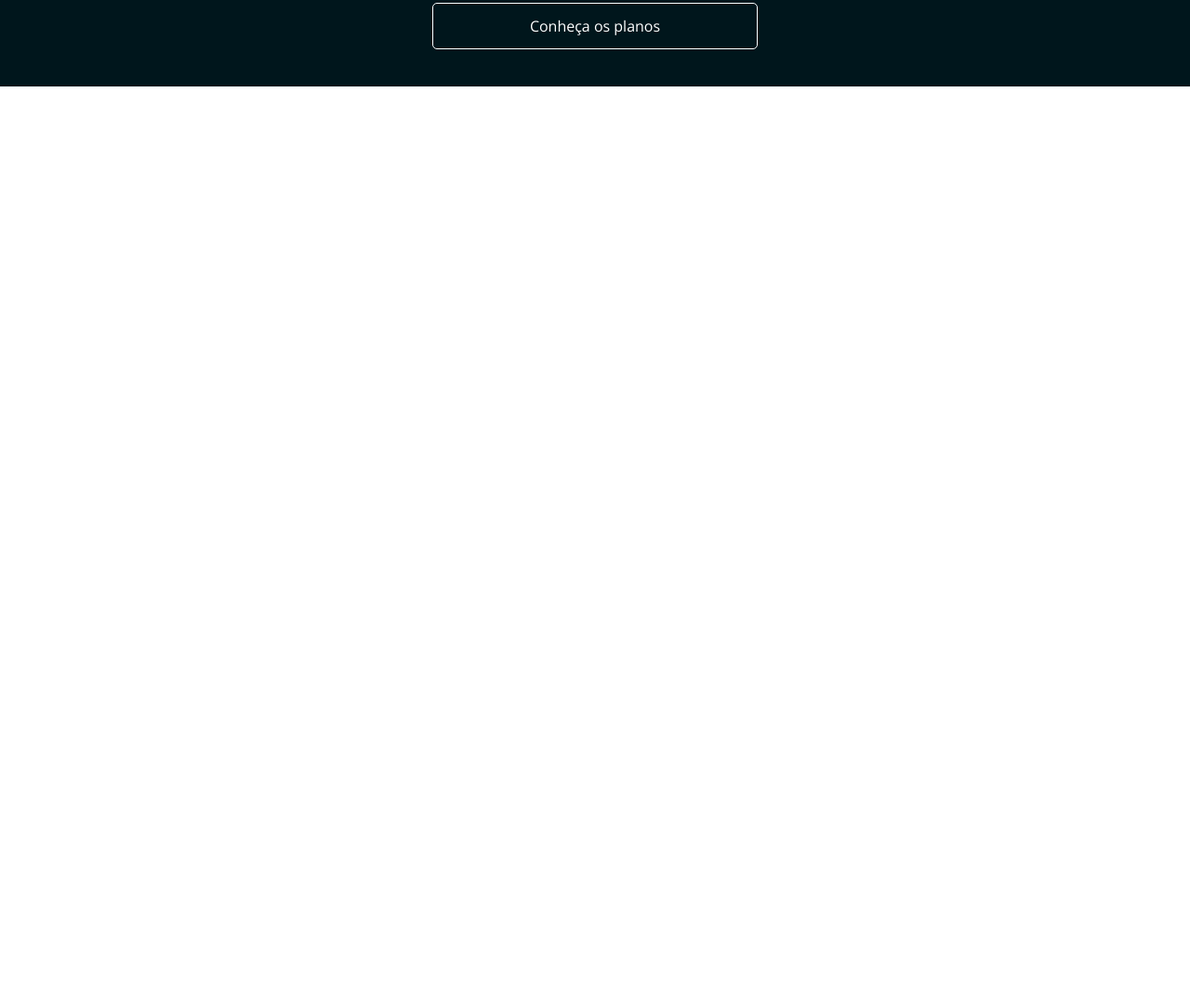
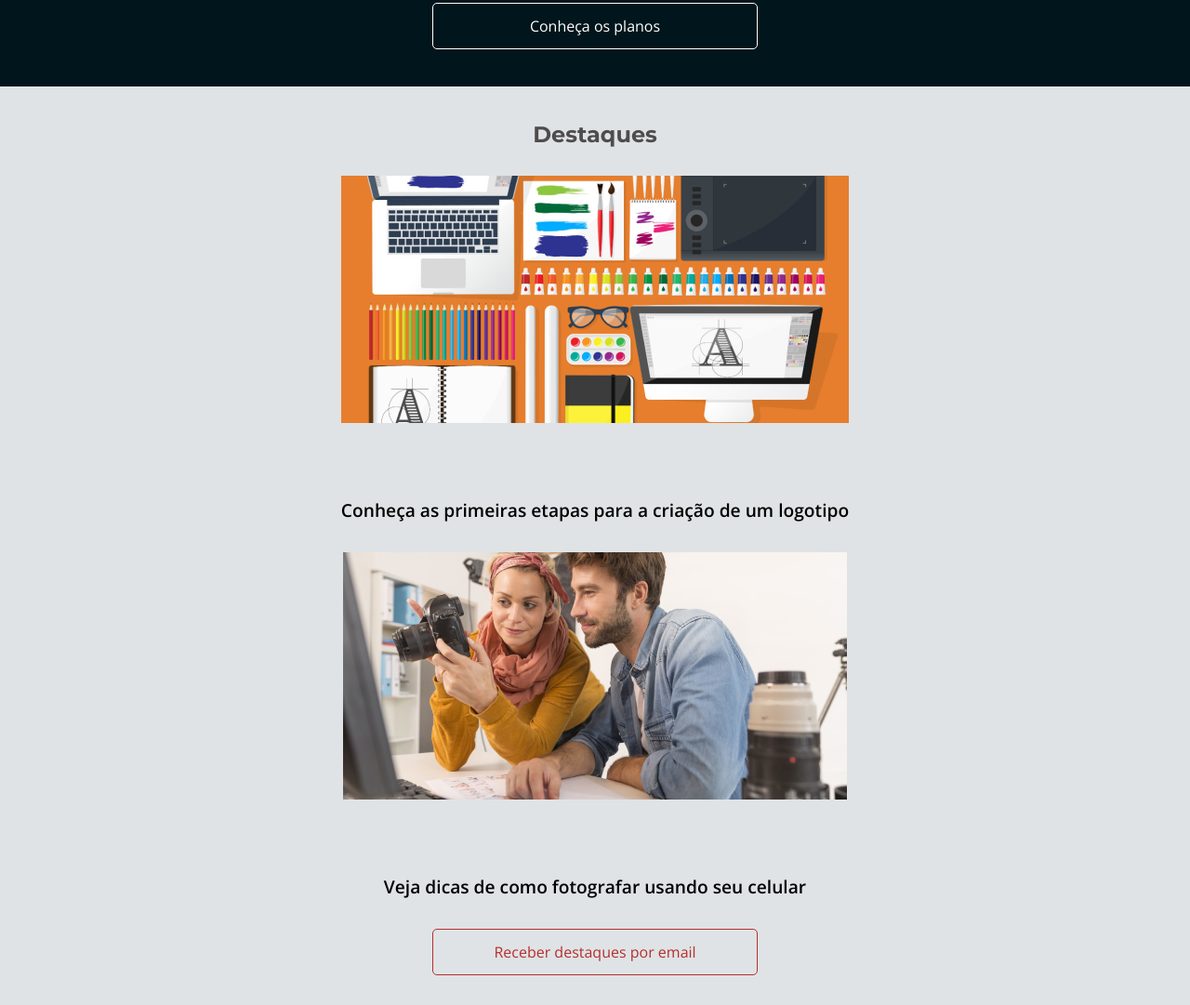
Before and after one commit to JTBCode86/Front-End, a plain HTML site: page Index.html in a window 1280 px wide. Shown: the part 316-1397 px from the top of the page at 93% size. Before the commit the page ends 800 px from the top, so only its background shows below. Drawn offline with nearby package versions, Linux system fonts and the light colour scheme.

Commit message:
Incluindo estilização no css destaques.

```diff
--- a/Index.html
+++ b/Index.html
@@ -16,6 +16,7 @@
         <link href="https://fonts.googleapis.com/css2?family=Montserrat:wght@300;400;700&family=Open+Sans:wght@300;400;600&display=swap" rel="stylesheet">
         <link href="css/cabecalho.css"rel="stylesheet">
         <link href="css/chamada.css" rel="stylesheet">
+        <link href="css/destaques.css" rel="stylesheet">
 
     </head>
     <body>
@@ -38,6 +39,22 @@
                 <p class="chamada__texto">Apeperia tem um jeito inovador de comparar e montar aplicativos para pequenas e médias empresas.</p>
                 <a href="#" class="chamada__botao botao">Conheça os planos</a>
             </section>
+
+            <section class="destaques container">
+                <h2 class="destaques__titulo">Destaques</h2>
+                <a href="#">
+                    <figure class="destaques__painel">
+                        <img src="img/comecando-criar-logotipo.png" alt="Painel do post sobre criação de logotipo"
+                            class="destaques__painel-imagem">
+                        <figcaption class="destaques__painel-texto">Conheça as primeiras etapas para a criação de um logotipo</figcaption>
+                    </figure>
+                </a>
+                <a href="#">
+                    <figure class="destaques__painel">
+                        <img src="img/dicas-fotografia.png" alt=" Painel do post sobre fotografia com celular" class="destaques__painel-imagem">
+                        <figcaption class="destaques__painel-texto">Veja dicas de como fotografar usando seu celular</figcaption>
+                    </figure>
+                </a><a href="#" class="destaques__botao botao">Receber destaques por email</a></section>
         </main>
     </body>
 </html>
--- /dev/null
+++ b/css/destaques.css
@@ -0,0 +1,40 @@
+.destaques {
+    background-color: var(--azul-claro);
+    padding: 2.5rem;
+    padding-bottom: 2rem;
+}
+
+.destaques__titulo{
+    color: var(--cinza-escuro);
+    font-weight: 700;
+    font-size: 1.5rem;
+    font-family: var(--montserrat);
+    text-transform: unset;
+    text-align: center;
+    margin-bottom: 2rem;
+}
+
+.destaques__painel{
+    display: flex;
+    flex-direction: column;
+    align-items: center;
+    margin-bottom: 2rem;
+}
+
+.destaques__painel-imagem{
+    width: 100vw viewport width;
+    box-shadow: 0 2px, 10px, 5px #00000020;
+    margin-bottom: 5rem;
+}
+
+.destaques__painel-texto{
+    font-weight: 700;
+    font-size: 1.2rem;
+    line-height: normal;
+}
+
+.destaques__botao{
+    color: var(--vermelho-forte);
+    border-color: var(--vermelho-forte);
+    margin: 0 auto;
+}
```
